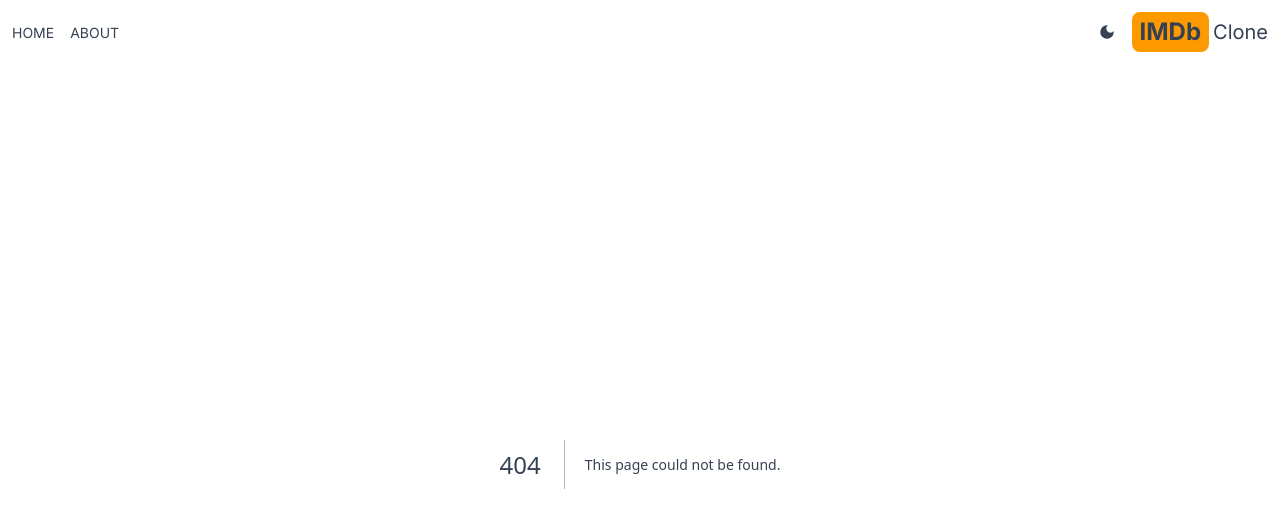
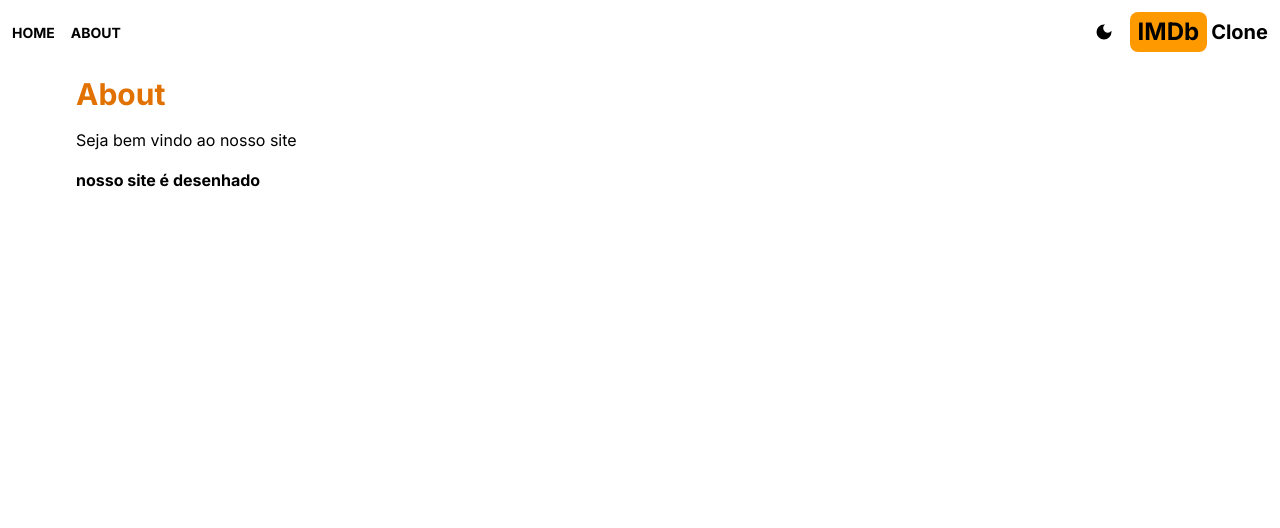
Before and after one commit to remedio1/imdbclone, a Next.js app: page /about in a window 1280 px wide. Before the commit this address had no page. Shown: the top 528 px of the page. Built offline with nearby package versions, Linux system fonts and the light colour scheme.

Commit message:
darkmode2

```diff
--- a/src/app/Providers.tsx
+++ b/src/app/Providers.tsx
@@ -2,12 +2,13 @@
 
 import { ThemeProvider } from "next-themes";
 
+
 export default function Providers({ children }: { children: React.ReactNode }) {
   return (
-    <ThemeProvider defaultTheme="system" attribute="class">
-      <div className="text-gray-700 dark:text-gray-200 dark:bg-gray-900 min-h-screen select-none transition-colors duration-300">
+    <ThemeProvider defaultTheme="system" attribute="class" enableSystem>
+      <div>
         {children}
-      </div>
+        </div>
     </ThemeProvider>
   );
 }
--- /dev/null
+++ b/src/app/about/page.jsx
@@ -0,0 +1,14 @@
+import React from "react";
+
+export default function About() {
+  return (
+    <div className="max-w-6xl mx-auto p-3 space-y-4">
+      <h1 className="text-3xl font-bold text-amber-600"> About </h1>
+      <p>Seja bem vindo ao nosso site</p>
+
+      <div class = "font-display">
+        <p className="font-bold">nosso site é desenhado</p>
+      </div>
+    </div>
+  );
+}
--- a/src/app/globals.css
+++ b/src/app/globals.css
@@ -1,2 +1,11 @@
 @import "tailwindcss";
 @tailwind utilities;
+
+html {
+    transition: background-color 0.3s, color 0.3s;
+  }
+
+
+  @theme {
+    --font-display : "Poppins" "sans-serif";
+  }
--- a/src/app/layout.tsx
+++ b/src/app/layout.tsx
@@ -18,8 +18,8 @@ export default function RootLayout({
   children: React.ReactNode;
 }) {
   return (
-    <html lang="en" className="dark light">
-      <body className={inter.className}>
+    <html lang="en" suppressHydrationWarning>
+      <body className={inter.className} >
         <Providers>
         <Header />
         {children}
--- a/src/components/DarkModeSwitch.tsx
+++ b/src/components/DarkModeSwitch.tsx
@@ -6,21 +6,28 @@ import { useTheme } from "next-themes";
 import { useEffect, useState } from "react";
 
 export default function DarkModeSwitch() {
-  const { systemTheme, theme, setTheme } = useTheme();
-  const currentTheme = theme === "system" ? systemTheme : theme;
+  const { setTheme, resolvedTheme } = useTheme();
   const [mounted, setMounted] = useState(false);
-  useEffect(() => setMounted(true), []);
+
+  useEffect(() => {
+    setMounted(true);
+  }, []);
+
+  if (!mounted) {
+    return null;
+  }
+
   return (
     <div>
-      {mounted && currentTheme === "dark" ? (
+      {resolvedTheme === "dark" ? (
         <MdLightMode
           onClick={() => setTheme("light")}
-          className="text-lg cursor-pointer hover:text-amber-500"
+          className="text-xl cursor-pointer hover:text-amber-500"
         />
       ) : (
         <MdDarkMode
           onClick={() => setTheme("dark")}
-          className="text-lg cursor-pointer hover:text-amber-500"
+          className="text-xl cursor-pointer hover:text-amber-500"
         />
       )}
     </div>
--- a/src/components/Header.tsx
+++ b/src/components/Header.tsx
@@ -8,7 +8,7 @@ import DarkModeSwitch from "./DarkModeSwitch";
 export default function Header() {
   return (
     <div className="flex justify-between items-center p-3 max-w-7xl mx-auto">
-      <div className="flex gap-4">
+      <div className="flex gap-4 font-bold text-lg">
         <MenuItem title ='home' address="/" Icon ={AiFillHome}/>
         <MenuItem title ='about' address="/about" Icon ={BsFillInfoCircleFill}/>
       </div>
@@ -16,7 +16,7 @@ export default function Header() {
         <DarkModeSwitch/>
         <Link href={"/"} className="flex gap-1 items-center">
         <span className="text-2xl font-bold bg-amber-500 py-1 px-2 rounded-lg">IMDb</span>
-        <span className="text-xl hidden sm:inline">Clone</span>
+        <span className="text-xl font-bold hidden sm:inline">Clone</span>
       </Link>
       </div>
     </div>
--- a/tailwind.config.ts
+++ b/tailwind.config.ts
@@ -1,13 +1,19 @@
 /** @type {import('tailwindcss').Config} */
 module.exports = {
+  darkMode: "class",
   content: [
     "./app/**/*.{js,ts,jsx,tsx,mdx}",
     "./pages/**/*.{js,ts,jsx,tsx,mdx}",
     "./components/**/*.{js,ts,jsx,tsx,mdx}",
   ],
   theme: {
-      extend: {},
+    extend: {
+      backgroundImage: {
+        "gradient-radial": "radial-gradient(var(--tw-gradient-stops))",
+        "gradient-conic":
+          "conic-gradient(from 180deg at 50% 50%, var(--tw-gradient-stops))",
+      },
+    },
   },
   plugins: [],
-    darkMode: "class",
 };
```
Lines whose indentation alone changed are shown as unchanged.
